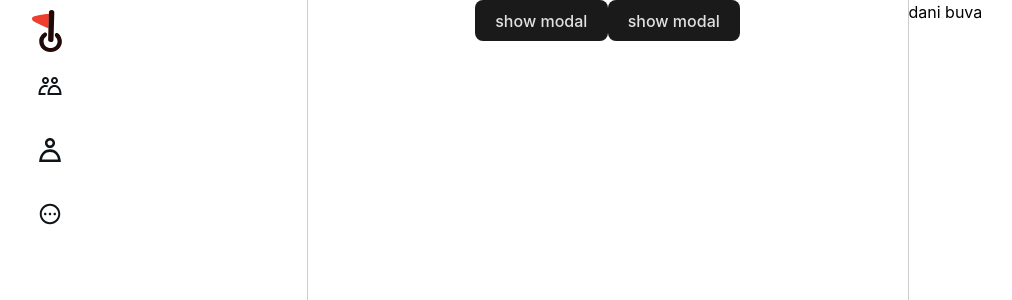
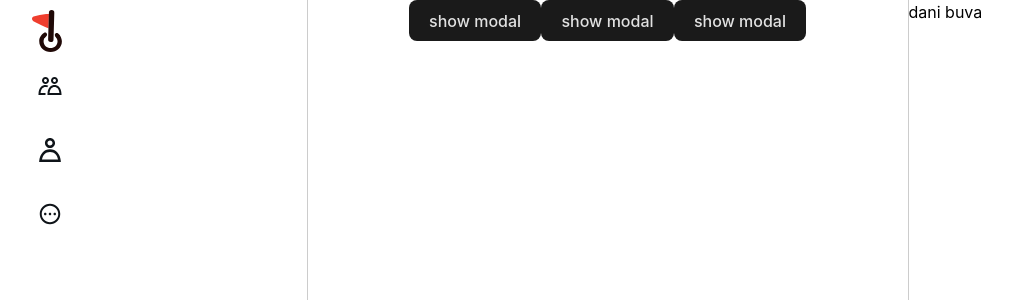
Before and after one commit to danielbuva/react-components, a React (Vite) app in the folder react-components-js/: page / in a window 1280 px wide. Shown: the top 300 px of the page, without its empty margins (3-1015 px from the left). Built offline with nearby package versions, Linux system fonts and the light colour scheme.

Commit message:
fix: background not expanding with content

```diff
--- a/react-components-js/src/App.jsx
+++ b/react-components-js/src/App.jsx
@@ -27,6 +27,15 @@ function App() {
     password: { value: "", msg: "password is required" },
   };
 
+  const formState2 = {
+    name: { value: "", msg: "name is required" },
+    email: { value: "", msg: "email is required" },
+    password: { value: "", msg: "password is required" },
+    password1: { value: "", msg: "password is required" },
+    password2: { value: "", msg: "password is required" },
+    password3: { value: "", msg: "password is required" },
+  };
+
   return (
     <Layout>
       <ShowModalButton
@@ -39,6 +48,11 @@ function App() {
         buttonText="show modal"
         header="yo"
       />
+      <ShowModalButton
+        body={<Form formState={formState2} />}
+        buttonText="show modal"
+        header="yo"
+      />
     </Layout>
   );
 }
--- a/react-components-js/src/index.css
+++ b/react-components-js/src/index.css
@@ -69,7 +69,6 @@ button:hover {
 #light {
   color-scheme: light;
   background-color: #ffffff;
-  height: 100%;
 }
 
 #light button {
@@ -103,7 +102,6 @@ button:hover {
   color-scheme: dark;
   background-color: #000;
   color: rgba(255, 255, 255, 0.87);
-  height: 100%;
 }
 
 #black .nav-link-content {
```
